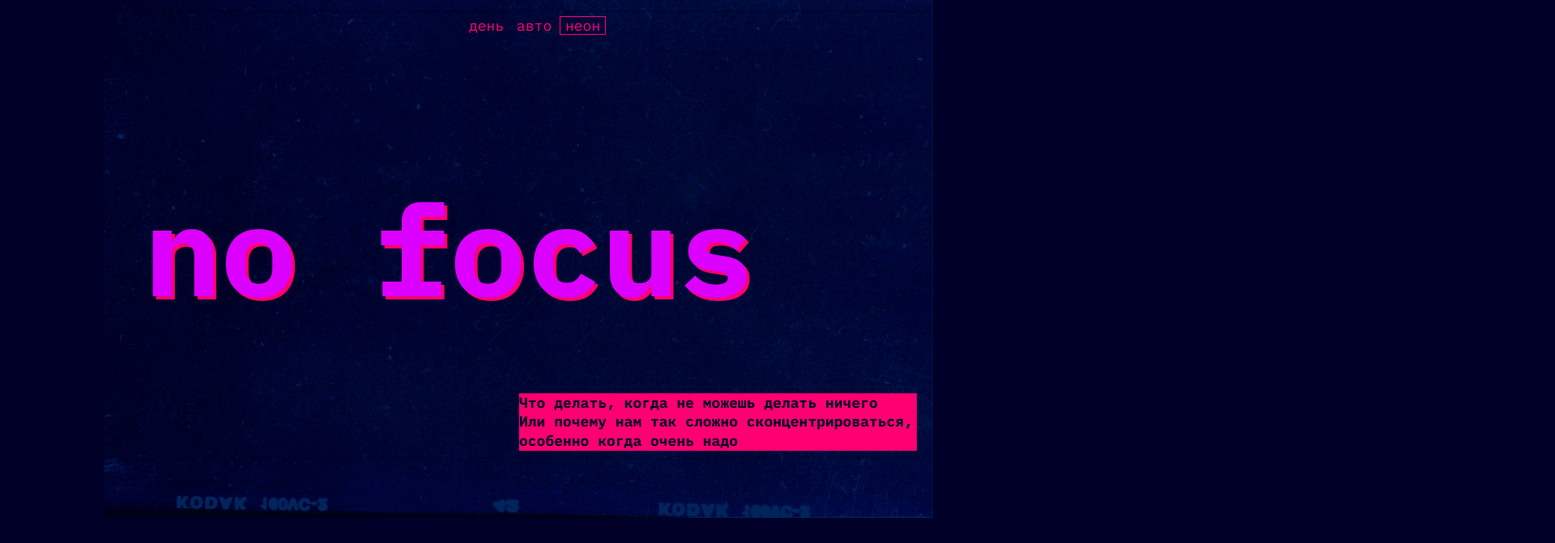
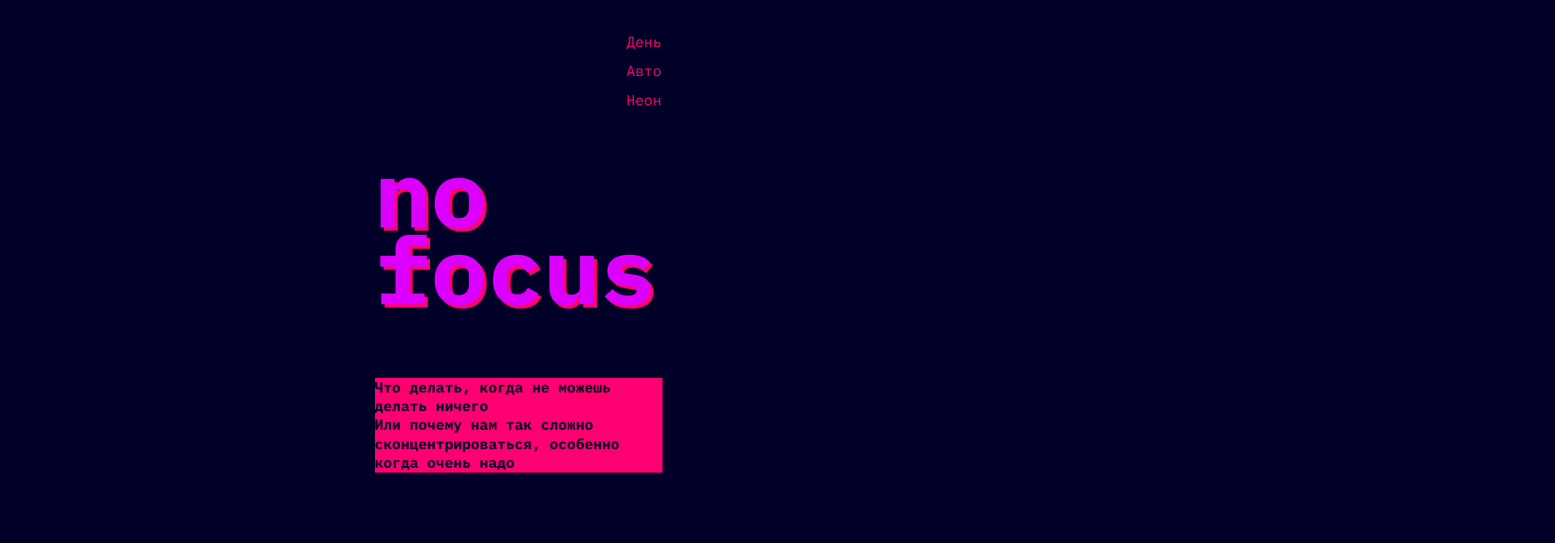
Before and after one commit to emlsb/slozhno-sosredotochitsya, a plain HTML site: page index.html in a window 1280 px wide. Shown: the top 671 px of the page at 81% size, 1920 px wide, since content can reach past the window. Drawn offline with Linux system fonts and the light colour scheme.

Commit message:
Переделываю под мобильную

```diff
--- a/styles/style.css
+++ b/styles/style.css
@@ -2,13 +2,84 @@
 
 .page {
   /* сохраните в разметке и стилях класс page. На его основе работает скрипт. */
-  background-color: #000028;
-  display: grid;
-  justify-content: center;
-  max-width: 1024px ;
+  width: 375px;
+  padding: 0px 10px;
+  background: #000028;
 }
 
-.header{
+.header {
+  /* background: url(../images/cover-image-dark.png), lightgray 50% / cover no-repeat; */
+  height: 668px;
+  display: grid;
+  justify-items: center;
+  align-items: start;
+  justify-items: start;
+}
+
+/* Кнопки меню */
+.header__theme-menu {
+  width: 70px;
+  height: 98px;
+  padding: 40px 10px 66px 305px;
+}
+
+.header__theme-menu-list {
+  display: grid;
+  gap: 13px;
+}
+
+.header__theme-menu-item {
+  color: #FF0070;
+  text-align: center;
+  font-family: IBM Plex Mono;
+  font-size: 18px;
+  font-style: normal;
+  font-weight: 400;
+  line-height: 18px; /* 100% */
+}
+
+.header__theme-menu-button {
+  width: 44px;
+  height: 23px;
+  color: #FF0070;
+  background-color: transparent;
+  border: none;
+  text-align: center;
+  font-family: IBM Plex Mono;
+  font-size: 18px;
+  font-style: normal;
+  font-weight: 400;
+  line-height: 18px;
+}
+
+/* Заголовок и описание */
+.title {
+  width: 355px;
+  height: 192px;
+  color: #DB00FF;
+  text-shadow: 4px 4px 0px #FF0070;
+  font-family: IBM Plex Mono;
+  font-size: 116px;
+  font-style: normal;
+  font-weight: 700;
+  line-height: 82.5%; /* 95.7px */
+}
+
+.header__description {
+  background: #FF0070;
+  width: 355px;
+  color: #000028;
+  font-family: IBM Plex Mono;
+  font-size: 18px;
+  font-style: normal;
+  font-weight: 700;
+  line-height: 23.4px; /* 130% */
+}
+
+
+
+
+/* .header{
   padding: 20px;
   display: flex;
   flex-direction: column;
@@ -54,7 +125,9 @@
 }
 
 .title {
-  padding: 200px 200px 114px 0px;
+  width: 100%;
+  margin-right: 20px;
+  padding: 200px 230px 114px 0px;
   color: #DB00FF;
   text-shadow: 4px 4px 0px #FF0070;
   font-family: IBM Plex Mono;
@@ -178,7 +251,7 @@
   margin: 0px 10px;
 } */
 
-.images__group {
+/* .images__group {
   display: grid;
   justify-content: center;
   grid-template-columns: repeat(3, 325px);
@@ -226,11 +299,11 @@
 }
 
 .img_street {
-  margin-top: 62px;
+  margin-block-start: 62px;
   grid-column-start: 2;
   grid-column-end: 3;
   grid-row-start: 3;
   grid-row-end: 4;
   width: 670px;
   height: 428px;
-}
+} */
```
